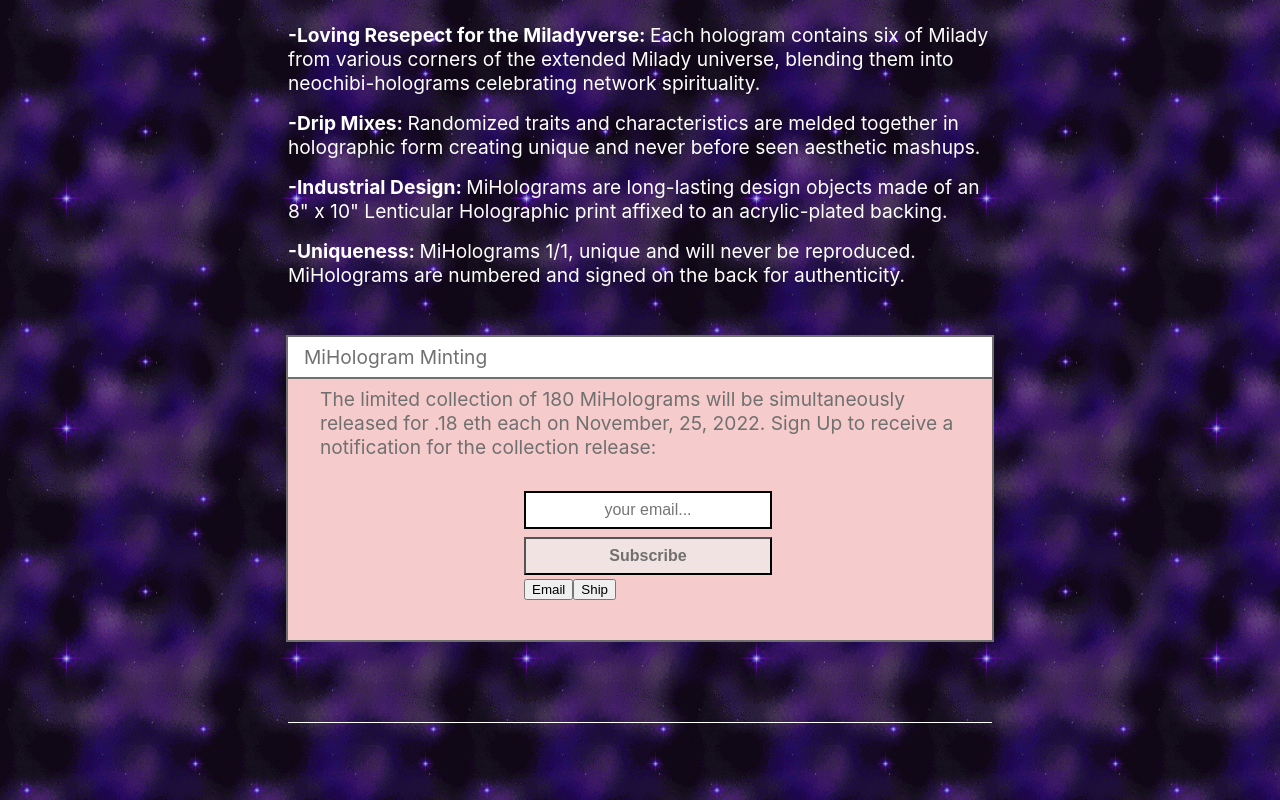
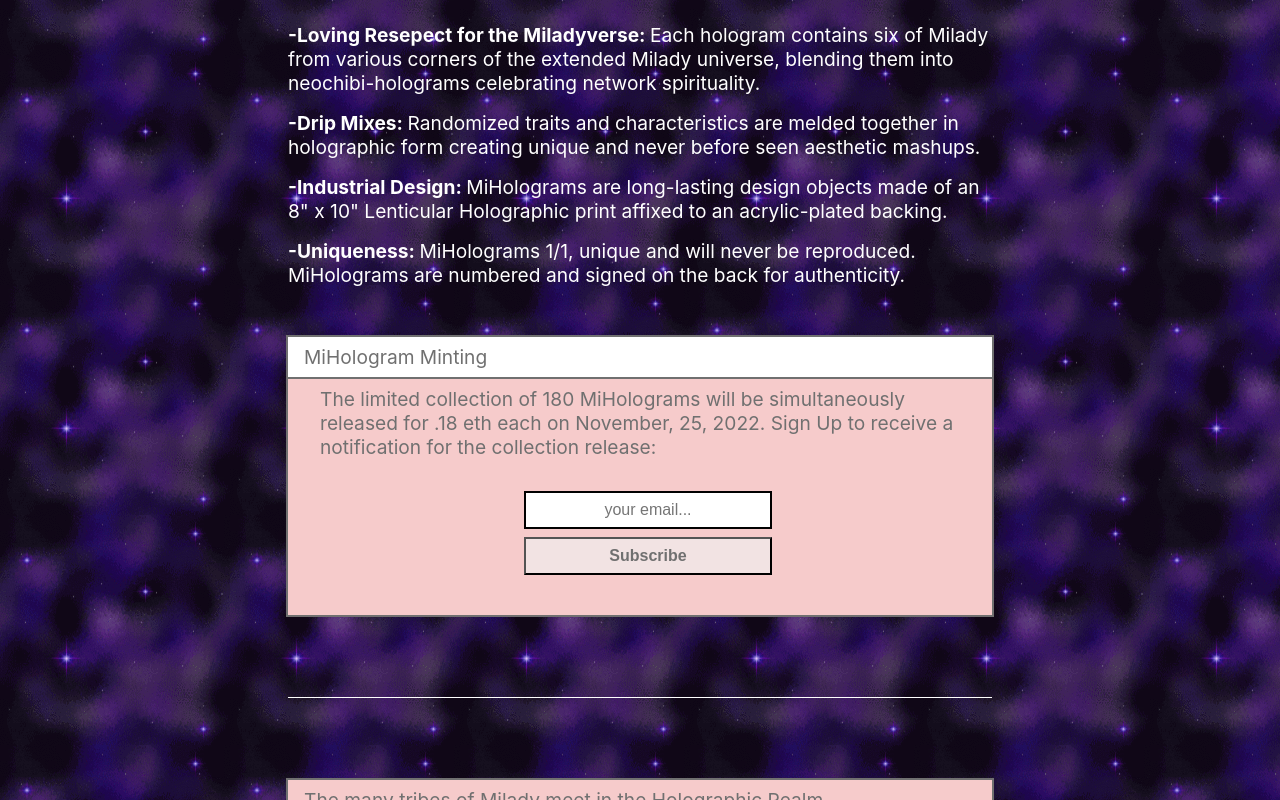
Before and after one commit to 0xNotes/miholo-fe, a React (Create React App) app: page / in a window 1280 px wide. Shown: the part 405-1205 px from the top of the page. Built offline with nearby package versions, Linux system fonts and the light colour scheme.

Commit message:
react-hook-forms basics implemented

```diff
--- a/package.json
+++ b/package.json
@@ -14,6 +14,7 @@
     "ethers": "^5.7.2",
     "react": "^18.2.0",
     "react-dom": "^18.2.0",
+    "react-hook-form": "^7.39.1",
     "react-scripts": "5.0.1",
     "sass": "^1.55.0",
     "typescript": "^4.8.4",
--- a/src/components/subscribeBox.tsx
+++ b/src/components/subscribeBox.tsx
@@ -1,16 +1,33 @@
 import axios from "axios";
+import { useForm, Resolver } from 'react-hook-form';
+import { useState } from 'react';
 
-type EmailResponse ={
+
+type EmailResponse = {
   email: string;
 };
 
-type ShippingResponse ={
-    name: string;
-    address_line_1: string;
-    address_line_2: string;
-    city_state_zip: string;
-    country: string;
+type FormValues = {
+  Email: string;
+};
+
+
+const resolver: Resolver<FormValues> = async (values) => {
+  return {
+    values: values.Email ? values : {},
+    errors: !values.Email
+      ? {
+          Email: {
+            type: 'required',
+            message: 'This is required.',
+          },
         }
+      : {},
+  };
+};
+
+
+export default function SubscribeBox() {
 
 
   async function addEmail(inputEmail: string) {
@@ -18,7 +35,7 @@ async function addEmail(inputEmail: string) {
       // 👇️ const data: CreateUserResponse
       const { data } = await axios.post<EmailResponse>(
         'http://127.0.0.1:5000/add_email',
-        { email: inputEmail},
+        { email: inputEmail },
         {
           headers: {
             'Content-Type': 'application/json',
@@ -28,7 +45,7 @@ async function addEmail(inputEmail: string) {
       );
 
       console.log(JSON.stringify(data, null, 4));
-
+      setSubscribeText("Subscribed!")
       return data;
     } catch (error) {
       if (axios.isAxiosError(error)) {
@@ -42,47 +59,29 @@ async function addEmail(inputEmail: string) {
     }
   }
 
-async function addShipping(inputName: string, inputAddress1: string, inputAddress2: string, inputCityStateZip: string, inputCountry: string) {
-    try {
-      // 👇️ const data: CreateUserResponse
-      const { data } = await axios.post<ShippingResponse>(
-        'http://127.0.0.1:5000/add_shipping',
-        { name: inputName, address_line_1: inputAddress1, address_line_2: inputAddress2, city_state_zip: inputCityStateZip, country: inputCountry},
-        {
-          headers: {
-            'Content-Type': 'application/json',
-            Accept: 'application/json',
-          },
-        },
-      );
+  const { register, handleSubmit, formState: { errors } } = useForm<FormValues>({ resolver });
+  const onSubmit = handleSubmit((data) => addEmail(data.Email));
+  const [subscribeText, setSubscribeText] = useState("Subscribe");
 
-      console.log(JSON.stringify(data, null, 4));
 
-      return data;
-    } catch (error) {
-      if (axios.isAxiosError(error)) {
-        console.log('error message: ', error.message);
-        // 👇️ error: AxiosError<any, any>
-        return error.message;
-      } else {
-        console.log('unexpected error: ', error);
-        return 'An unexpected error occurred';
-      }
-    }
-  }
+  //const onSubmit = handleSubmit((data) => console.log(data.Email));
+  //console.log(errors);
 
-export default function SubscribeBox() {
   return (
-        <form className="SubscribeBox">
-            <div>
+    <div className="SubscribeBox">
+      <form onSubmit={onSubmit}>
+        <input className="InputText" type="text" placeholder="your email..." {...register("Email", { required: true, pattern: /^\S+@\S+$/i })} />
+
+        <input className="SubmitButton" value={subscribeText} type="submit" />
+      </form>
+      {/* <div>
                 <input className="InputText" type="email" placeholder="your email..." name="name" />
             </div>
             <div>
-                <input className="SubmitButton" type="submit" value="Subscribe" />
+                <input className="SubmitButton" type="submit" onSubmit={handleSubmit} value="Subscribe" />
                 <button onClick={ () => addEmail("fromReact@gmail.com")}>Email</button>
-                <button onClick={ () => addShipping("john", "420 Blaze It Lane", "APPT: REAR", "Methton, Kholia, 69696", "USA")}>Ship</button>
 
+            </div> */}
     </div>
-        </form>
   );
 }
```
Also changed, not shown: src/components/shippingBox.tsx (added, +51 -0 lines), 1 other file (tests, documents, lock files or other folders). Lines whose indentation alone changed are shown as unchanged.
